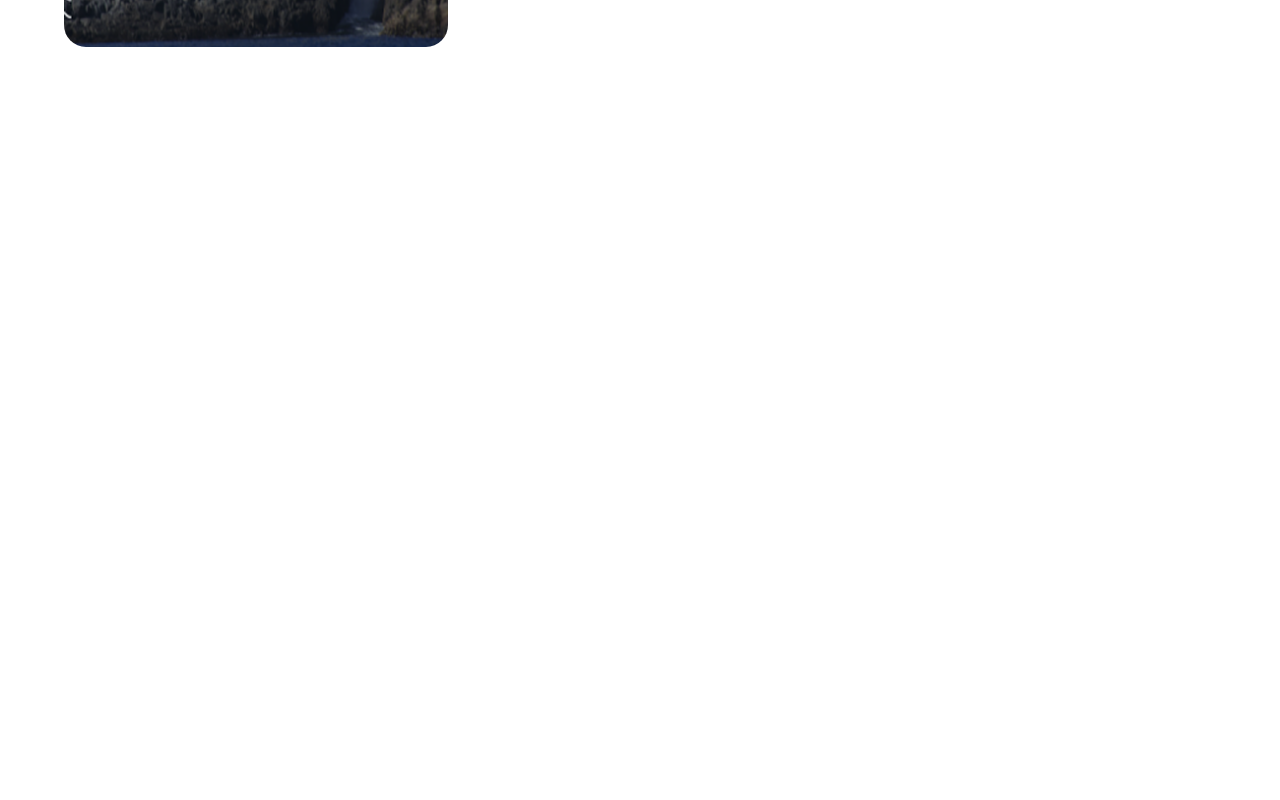
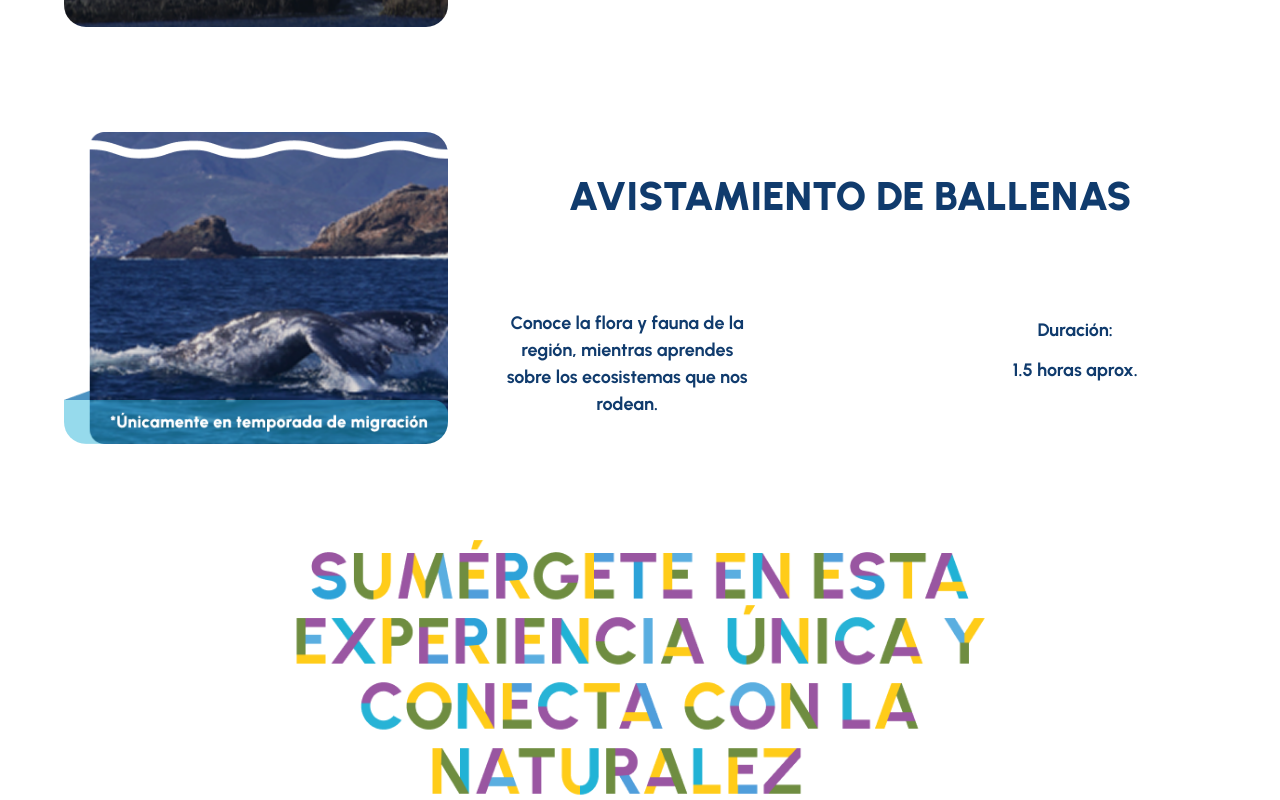
Before and after one commit to KllrMomo/caracol, a React (Create React App) app: page / in a window 1280 px wide. Shown: the part 4044-4844 px from the top of the page. Built offline with nearby package versions, Linux system fonts and the light colour scheme.

Commit message:
avistamiento de ballenas

```diff
--- a/src/pags/escuela.css
+++ b/src/pags/escuela.css
@@ -298,9 +298,9 @@ body, html {
 .ciencia-aire-libre {
     position: relative;
     width: 100%;
-    top: 80px;
+    top: 60px;
     height: 265vh;
-    overflow: hidden;
+    overflow: visible;
 }
 
 .ciencia {
@@ -352,12 +352,6 @@ body, html {
     left: 5%;
     overflow: hidden;
     border-radius: 22px;
-}
-
-.paseo-bahia:hover {
-    transform: translateY(-5px);
-    box-shadow: 0 12px 30px rgba(0, 0, 0, 0.20);
-    transition: transform 0.3s ease, box-shadow 0.3s ease;
 }
 
 .titulo-paseo {
@@ -423,12 +417,6 @@ body, html {
     border-radius: 22px;
 }
 
-.bufadora:hover {
-    transform: translateY(-5px);
-    box-shadow: 0 12px 30px rgba(0, 0, 0, 0.20);
-    transition: transform 0.3s ease, box-shadow 0.3s ease;
-}
-
 .titulo-bufadora {
     position: absolute;
     width: 62%;
@@ -437,7 +425,6 @@ body, html {
     font-weight: 900;
     font-size: 40px;
     text-align: center;
-    top: 45rem;
     left: 85%;
     transform: translateX(-80%);
 }
@@ -471,6 +458,90 @@ body, html {
     word-spacing: 1%;
     line-height: 40px;
 }
+
+/*-- Avistamiento de Ballenas --*/
+.avistamiento-de-ballenas {
+    position: absolute;
+    display: flex;
+    top: 74.5rem;
+    left: 50%;
+    width: 100%;
+    height: auto;
+    transform: translateX(-50%);
+}
+
+.ballenas {
+    position: absolute;
+    width: 30%;
+    height: auto;
+    left: 5%;
+    overflow: hidden;
+    border-radius: 22px;
+}
+
+
+.titulo-ballenas {
+    position: absolute;
+    width: 62%;
+    height: auto;
+    color: #103B6D;
+    font-weight: 900;
+    font-size: 40px;
+    text-align: center;
+    left: 85%;
+    transform: translateX(-80%);
+}
+
+.texto-ballenas1 {
+    position: absolute;
+    width: 20%;
+    height: auto;
+    top: 10rem;
+    color: #103B6D;
+    font-weight: 700;
+    font-size: 18px;
+    text-align: center;
+    left: 55%;
+    transform: translateX(-80%);
+    line-height: 27px;
+    letter-spacing: 1%;
+}
+
+.texto-ballenas2 {
+    position: absolute;
+    width: 20%;
+    height: auto;
+    top: 10rem;
+    color: #103B6D;
+    font-weight: 700;
+    font-size: 18px;
+    text-align: center;
+    left: 90%;
+    transform: translateX(-80%);
+    word-spacing: 1%;
+    line-height: 40px;
+}
+
+.sumergete {
+    position: absolute;
+    display: flex;
+    top: 100rem;
+    left: 50%;
+    width: 70%;
+    height: auto;
+    transform: translateX(-50%);
+}
+
+.disponibilidad-ciencia {
+    position: absolute;
+    top: 120rem;
+    width: 100%;
+    height: auto;
+    left: 50%;
+    transform: translateX(-50%);
+}
+
+
 
 /*-- Footer --*/
 .footer {
--- a/src/pags/escuelas.jsx
+++ b/src/pags/escuelas.jsx
@@ -71,9 +71,26 @@ function Escuelas () {
           <div  className="bufadora-container">
             <img src="/images/Bufadora.png" alt="Bufadora" className="bufadora"/>
             <p className="titulo-bufadora">LA BUFADORA DESDE EL MAR</p>
-            <p className="texto-bufadora1">Disfruta la mejor vista de la Bufadora mientras navegas y aprendes sobre las criaturas que habitan nuestras costas. </p>
+            <p className="texto-bufadora1">Disfruta la mejor vista de la Bufadora mientras navegas y aprendes sobre las criaturas que habitan nuestras costas.</p>
             <p className="texto-bufadora2">Duración: <br /> 4 horas aprox.</p>
           </div>
+
+          <div className="avistamiento-de-ballenas">
+            <img src="/images/Ballenas.png" alt="Avistamiento de Ballenas" className="ballenas"/>
+            <div className="texto-ballenas-container">
+              <p className="titulo-ballenas">AVISTAMIENTO DE BALLENAS</p>
+              <p className="texto-ballenas1">Conoce la flora y fauna de la región, mientras aprendes sobre los ecosistemas que nos rodean.</p>
+              <p className="texto-ballenas2">Duración: <br /> 1.5 horas aprox.</p>
+            </div>
+          </div>
+
+          <img src="/images/SUMERGETE.png" alt="SUMERGETE" className="sumergete"/>
+
+          <img src="/images/DISPONIBILIDAD-ciencia.png" alt="Programa Ciencia al Aire Libre" className="disponibilidad-ciencia"/>
+        </section>
+
+        <section>
+
         </section>
       </main>
 
```
Also changed, not shown: public/images/DISPONIBILIDAD-ciencia.png (added), public/images/SUMERGETE.png (added).
